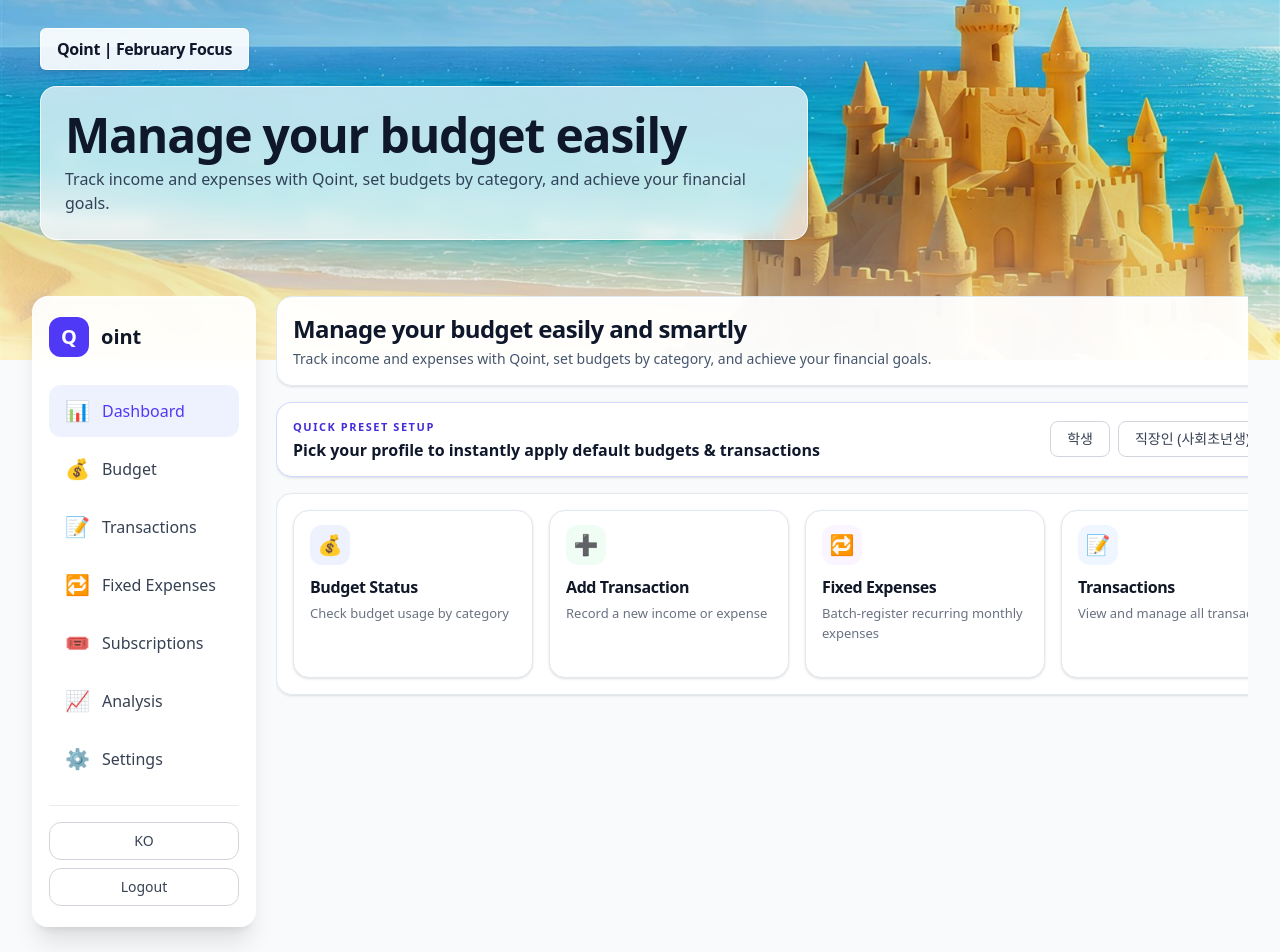
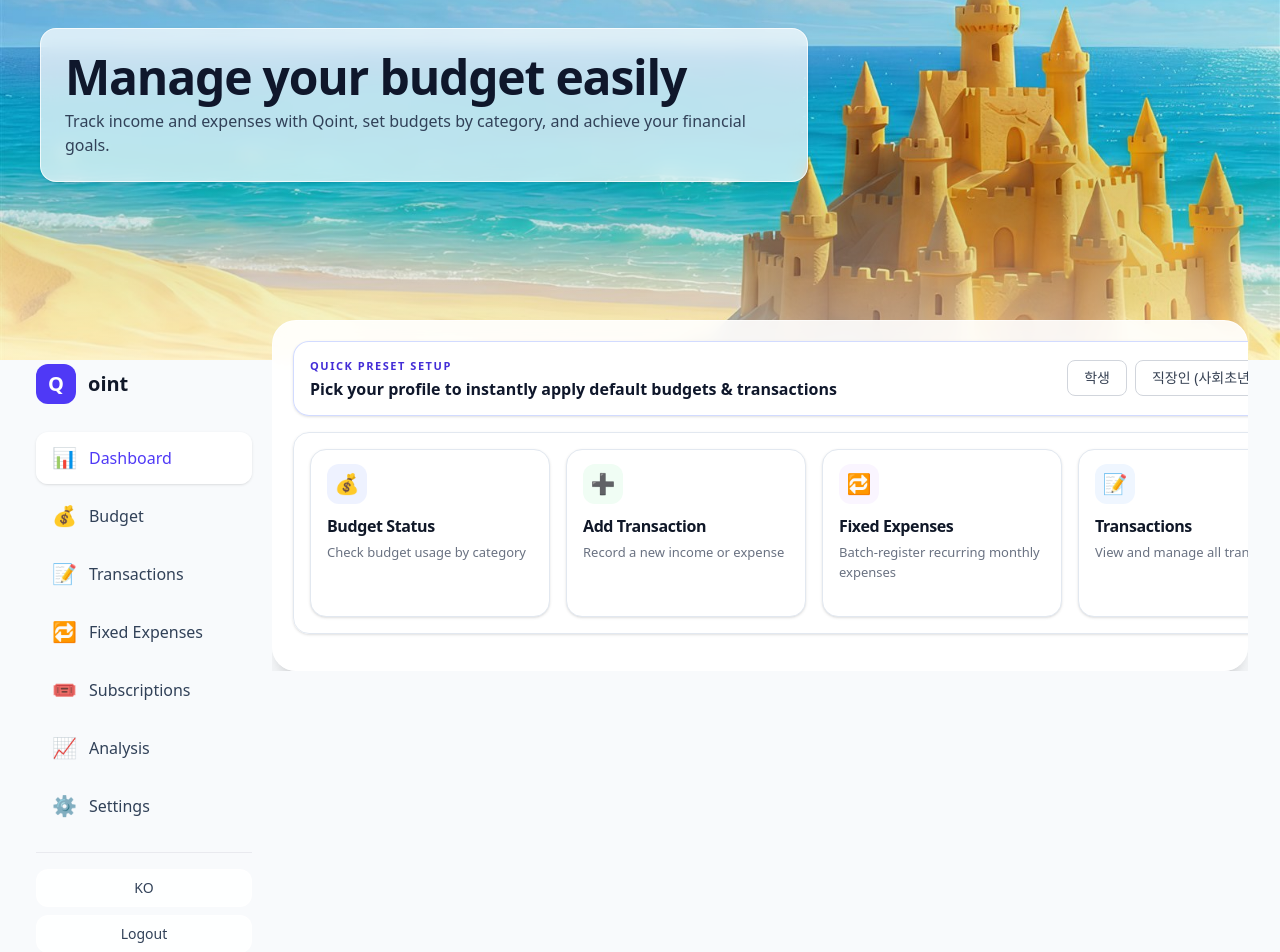
Before and after one commit to slider051/budget, a Next.js app: page /en in a window 1280 px wide. Shown: the top 952 px of the page. Built offline with nearby package versions, Linux system fonts and the light colour scheme; no server answers; the database is empty.

Commit message:
refactor(layout): clean dashboard hero-shell alignment

```diff
--- a/src/app/[locale]/page.tsx
+++ b/src/app/[locale]/page.tsx
@@ -1,21 +1,11 @@
 "use client";
 
-import { useTranslations } from "next-intl";
 import PresetBanner from "@/components/dashboard/PresetBanner";
 import QuickActionTiles from "@/components/budget/QuickActionTiles";
 
 export default function Home() {
-  const t = useTranslations("dashboard");
-
   return (
     <div className="section-stack-wide space-y-4 pb-4">
-      <section className="rounded-2xl border border-slate-200 bg-white/95 p-4 shadow-sm">
-        <h2 className="text-xl font-semibold tracking-tight text-slate-900 sm:text-2xl">
-          {t("heroTitle")}
-        </h2>
-        <p className="mt-1 text-sm text-slate-600">{t("heroDescription")}</p>
-      </section>
-
       <PresetBanner variant="strip" />
 
       <section className="rounded-2xl border border-slate-200 bg-white/95 p-3 shadow-sm sm:p-4">
--- a/src/components/ui/AppLayoutShell.tsx
+++ b/src/components/ui/AppLayoutShell.tsx
@@ -3,8 +3,7 @@
 import Image from "next/image";
 import { usePathname } from "next/navigation";
 import { useLocale, useTranslations } from "next-intl";
-import { useUI } from "@/hooks/useUI";
-import { getDashboardHeroTitle, getDashboardMonthBadge } from "@/lib/dashboard/homeUi";
+import { getDashboardHeroTitle } from "@/lib/dashboard/homeUi";
 import { isLocaleRootPath } from "@/lib/routing/shellRoute";
 import AdRail from "@/components/ui/AdRail";
 import Sidebar from "@/components/ui/Sidebar";
@@ -17,10 +16,8 @@ export default function AppLayoutShell({ children }: AppLayoutShellProps) {
   const pathname = usePathname();
   const locale = useLocale();
   const t = useTranslations("dashboard");
-  const { selectedMonth } = useUI();
 
   if (isLocaleRootPath(pathname)) {
-    const badgeText = getDashboardMonthBadge(locale, selectedMonth);
     const heroTitle = getDashboardHeroTitle(locale);
 
     return (
@@ -38,9 +35,6 @@ export default function AppLayoutShell({ children }: AppLayoutShellProps) {
 
           <div className="relative mx-auto flex h-full w-full max-w-[1280px] items-start px-6 pt-7 sm:px-8 lg:px-10">
             <div className="max-w-3xl space-y-4">
-              <div className="inline-flex w-fit rounded-md border border-white/80 bg-white/90 px-4 py-2 text-sm font-semibold tracking-tight text-slate-900 shadow-sm sm:text-base">
-                {badgeText}
-              </div>
               <div className="rounded-2xl border border-white/75 bg-white/72 p-5 shadow-sm backdrop-blur-sm sm:p-6">
                 <h1 className="text-3xl font-bold tracking-tight text-slate-900 sm:text-5xl">
                   {heroTitle}
@@ -53,11 +47,13 @@ export default function AppLayoutShell({ children }: AppLayoutShellProps) {
           </div>
         </section>
 
-        <div className="relative -mt-16 px-4 pb-8 sm:px-6 lg:px-8">
-          <div className="mx-auto flex w-full max-w-[1280px] items-start gap-5">
+        <div className="relative px-4 pb-8 sm:px-6 lg:px-8">
+          <div className="mx-auto grid w-full max-w-[1280px] items-start gap-5 lg:grid-cols-[220px_minmax(0,1fr)]">
             <Sidebar variant="floating" />
-            <main className="min-w-0 flex-1 overflow-x-auto">
-              <div className="page-rail-fixed">{children}</div>
+            <main className="min-w-0 overflow-x-auto lg:-mt-10">
+              <div className="rounded-3xl border border-white/70 bg-white/90 p-4 shadow-xl backdrop-blur-sm dark:border-gray-700 dark:bg-gray-900/90 sm:p-5">
+                <div className="page-rail-fixed">{children}</div>
+              </div>
             </main>
           </div>
         </div>
--- a/src/components/ui/Sidebar.tsx
+++ b/src/components/ui/Sidebar.tsx
@@ -72,7 +72,7 @@ export default function Sidebar({ variant = "default" }: SidebarProps) {
     <aside
       className={
         isFloating
-          ? "sticky top-6 z-20 flex w-56 shrink-0 flex-col rounded-2xl border border-white/70 bg-white/92 px-4 py-5 shadow-xl backdrop-blur dark:border-gray-700/70 dark:bg-gray-900/88"
+          ? "sticky top-6 z-20 flex w-56 shrink-0 flex-col px-1 py-1"
           : "flex w-64 min-h-screen flex-col border-r border-gray-200 bg-white px-6 py-8 dark:border-gray-700 dark:bg-gray-800"
       }
     >
@@ -92,14 +92,19 @@ export default function Sidebar({ variant = "default" }: SidebarProps) {
       <nav className={isFloating ? "space-y-1.5" : "space-y-2"}>
         {menuItems.map((item) => {
           const isActive = strippedPath === item.href;
+          const floatingClass = isActive
+            ? "bg-white/88 text-indigo-600 shadow-sm dark:bg-gray-900/88 dark:text-indigo-300"
+            : "text-slate-700 hover:bg-white/80 dark:text-gray-300 dark:hover:bg-gray-900/75";
           return (
             <Link
               key={item.href}
               href={item.href}
               className={`flex items-center gap-3 px-4 py-3 rounded-xl font-medium transition-colors ${
-                isActive
-                  ? "bg-indigo-50 dark:bg-indigo-900/30 text-indigo-600 dark:text-indigo-400"
-                  : "text-gray-700 dark:text-gray-300 hover:bg-gray-50 dark:hover:bg-gray-700"
+                isFloating
+                  ? floatingClass
+                  : isActive
+                    ? "bg-indigo-50 dark:bg-indigo-900/30 text-indigo-600 dark:text-indigo-400"
+                    : "text-gray-700 dark:text-gray-300 hover:bg-gray-50 dark:hover:bg-gray-700"
               }`}
             >
               <span className="text-xl">{item.icon}</span>
@@ -119,7 +124,11 @@ export default function Sidebar({ variant = "default" }: SidebarProps) {
         <button
           type="button"
           onClick={handleSwitchLocale}
-          className="w-full rounded-xl border border-gray-300 px-4 py-2 text-sm font-medium text-gray-700 transition-colors hover:bg-gray-50 dark:border-gray-600 dark:text-gray-200 dark:hover:bg-gray-700"
+          className={`w-full rounded-xl border px-4 py-2 text-sm font-medium transition-colors ${
+            isFloating
+              ? "border-white/80 bg-white/85 text-slate-700 hover:bg-white dark:border-gray-700 dark:bg-gray-900/80 dark:text-gray-200 dark:hover:bg-gray-900"
+              : "border-gray-300 text-gray-700 hover:bg-gray-50 dark:border-gray-600 dark:text-gray-200 dark:hover:bg-gray-700"
+          }`}
         >
           {tc("switchLang")}
         </button>
@@ -127,7 +136,11 @@ export default function Sidebar({ variant = "default" }: SidebarProps) {
           type="button"
           onClick={handleSignOut}
           disabled={isSigningOut}
-          className="w-full rounded-xl border border-gray-300 px-4 py-2 text-sm font-medium text-gray-700 transition-colors hover:bg-gray-50 disabled:cursor-not-allowed disabled:opacity-60 dark:border-gray-600 dark:text-gray-200 dark:hover:bg-gray-700"
+          className={`w-full rounded-xl border px-4 py-2 text-sm font-medium transition-colors disabled:cursor-not-allowed disabled:opacity-60 ${
+            isFloating
+              ? "border-white/80 bg-white/85 text-slate-700 hover:bg-white dark:border-gray-700 dark:bg-gray-900/80 dark:text-gray-200 dark:hover:bg-gray-900"
+              : "border-gray-300 text-gray-700 hover:bg-gray-50 dark:border-gray-600 dark:text-gray-200 dark:hover:bg-gray-700"
+          }`}
         >
           {isSigningOut ? tc("loggingOut") : tc("logout")}
         </button>
```
